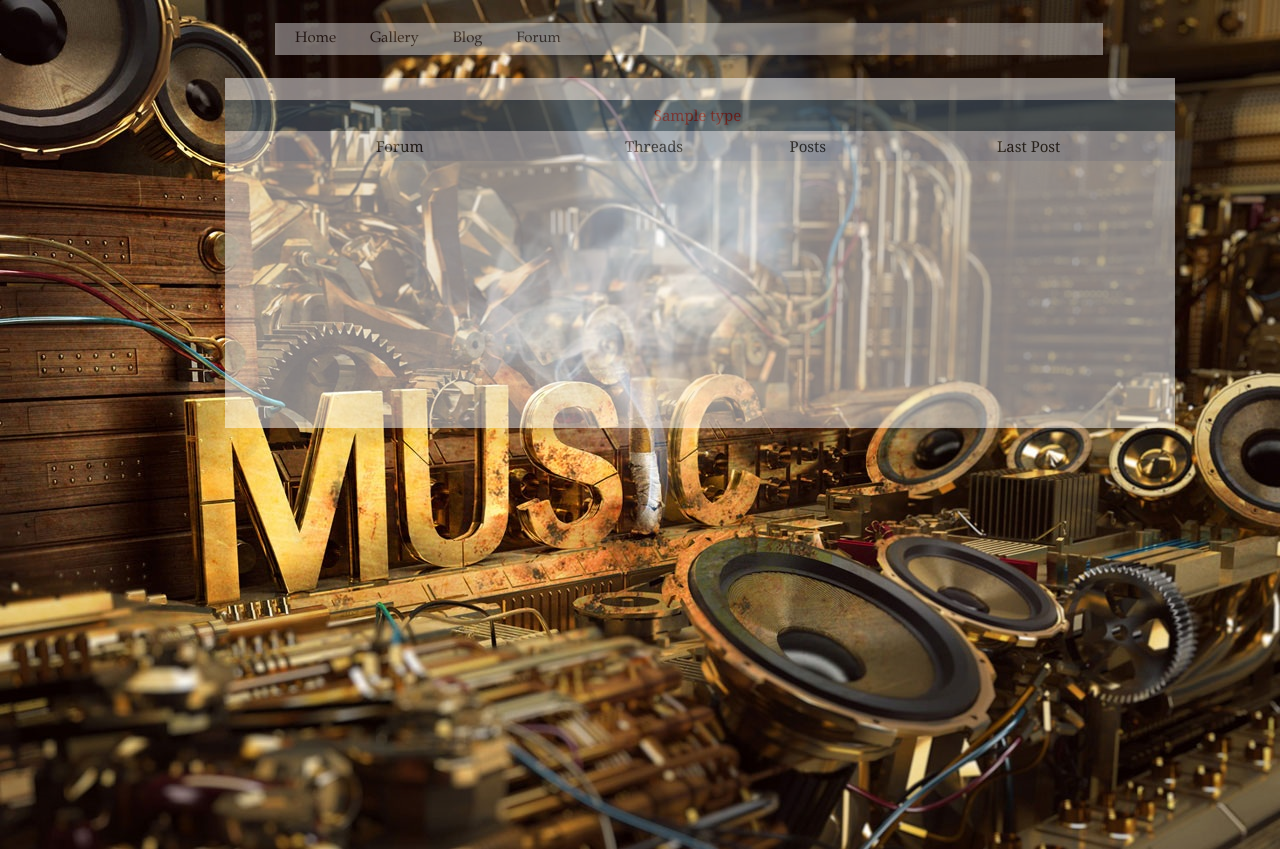
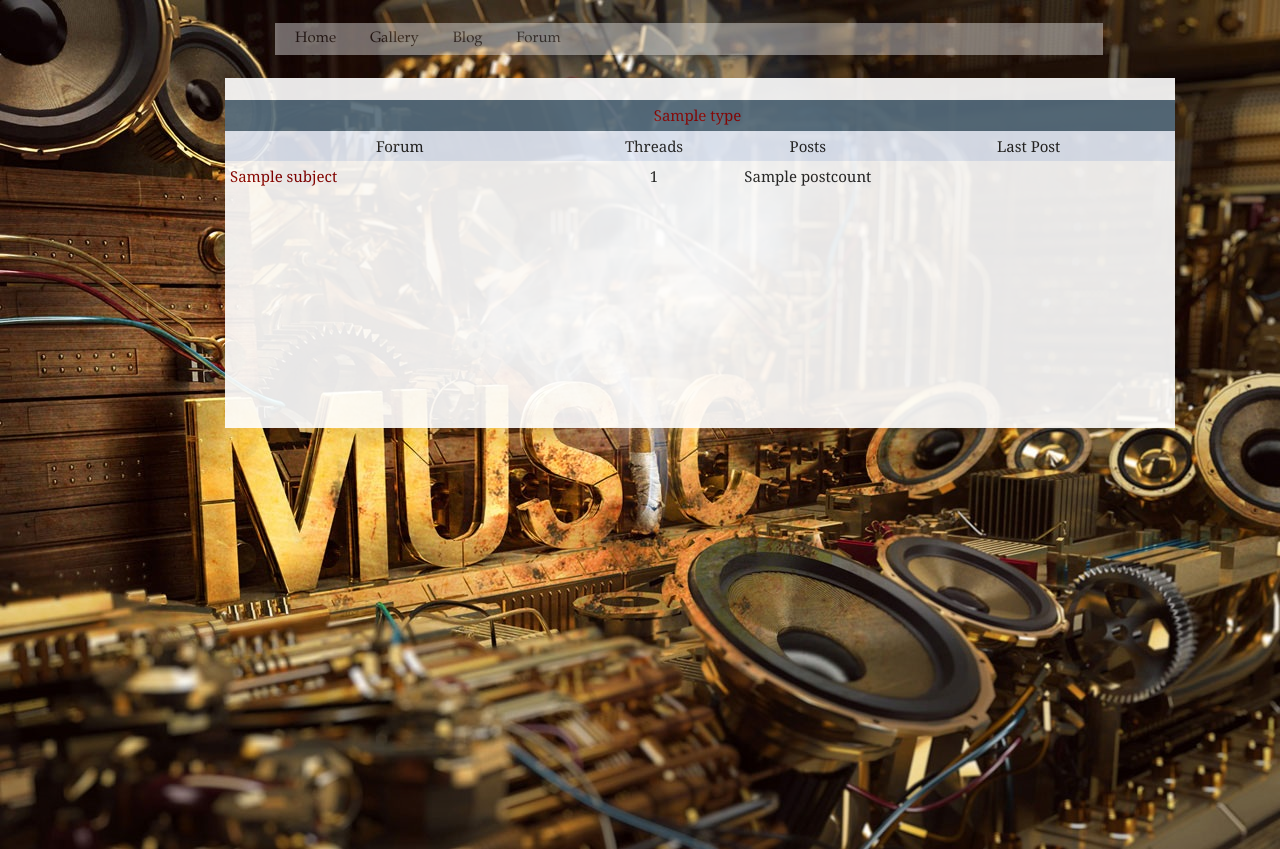
Before and after one commit to josephbixly/Jazzistas, a Python web app: template forum/templates/forum/forum_main.html in a window 1280 px wide; the page is wider, and only the part inside the window is pictured. Run offline with Jinja, Linux system fonts and the light colour scheme; the template is opened without the code that fills it: most values are stand-ins (such as "Sample title", 1, 10 or a date in 2020).

Commit message:
update forum page template

```diff
--- a/forum/templates/forum/forum_main.html
+++ b/forum/templates/forum/forum_main.html
@@ -3,9 +3,9 @@
 {% block sitebody %}
 	<br/>
 	<table>
-		{% for t in types %}
+		{% for type in types %}
 			<tr bgcolor="#566D7E">
-				<td colspan=4><center><a href="{{t.slug}}" style="text-decoration:none"><font color="#880000">{{ t }}</font></a></center></td>
+				<td colspan=4><center><font color="#880000">{{ type }}</font></a></center></td>
 			</tr>
 			<tr>
 				<td width="250"><center>Forum</center></td>
@@ -13,10 +13,12 @@
 				<td width="100"><center>Posts</center></td>
 				<td width="200"><center>Last Post</center></td>
 			</tr>
-			{% for s in subjects %}
-				{% if s.type == t.id %}
-
-				{% endif %}
+			{% for subject in type.subject_set.all %}
+				<tr>
+					<td width="250"><a href="{{subject.slug}}" style="text-decoration:none"><font color="#880000">{{ subject }}</font></td>
+					<td width="100" style="text-align:center;">{{ subject.topic_set.all.count }}</td>
+					<td width="100" style="text-align:center;">{{ subject.postcount }}</td>
+				</tr>
 			{% endfor %}
 		{% endfor %}
 	</table>
--- a/forum/views.py
+++ b/forum/views.py
@@ -5,8 +5,7 @@ from django.template import RequestContext
 
 def index(request):
 	types = Type.objects.all()
-	subjects = Subject.objects.all()
-	return render_to_response('forum/forum_main.html',{'types': types, 'subjects': subjects}, context_instance = RequestContext(request))
+	return render_to_response('forum/forum_main.html',{'types': types}, context_instance = RequestContext(request))
 
 def forum_topic(request):
 	topic = Topic.objects.all()
--- a/media/css/styles.css
+++ b/media/css/styles.css
@@ -52,7 +52,7 @@
 	height: 350px;
 	background-color: white;
 	font-family: Georgia;
-	opacity: 0.5;
+	opacity: 0.9;
 	border
 }
 
```
Also changed, not shown: forum/models.py (+10 -5 lines).
